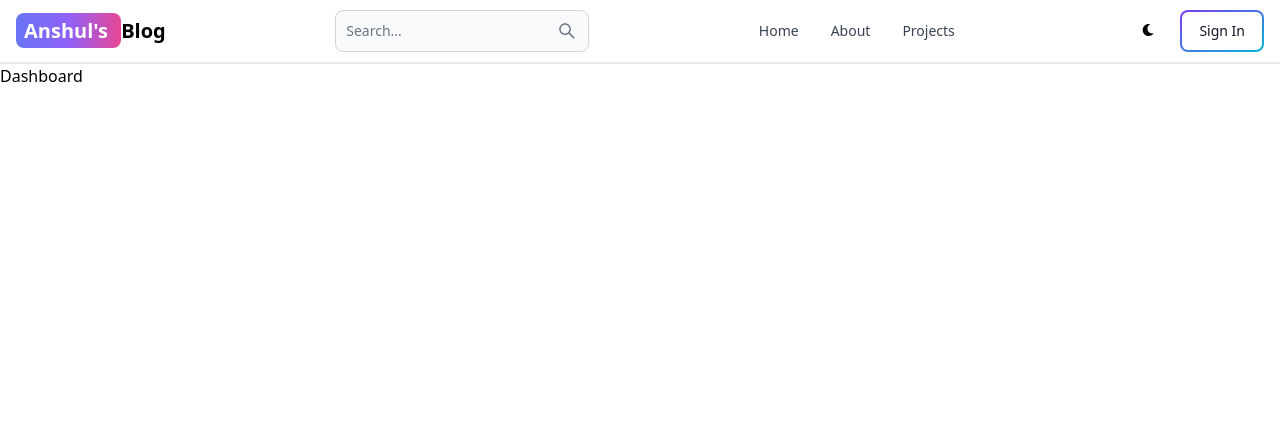
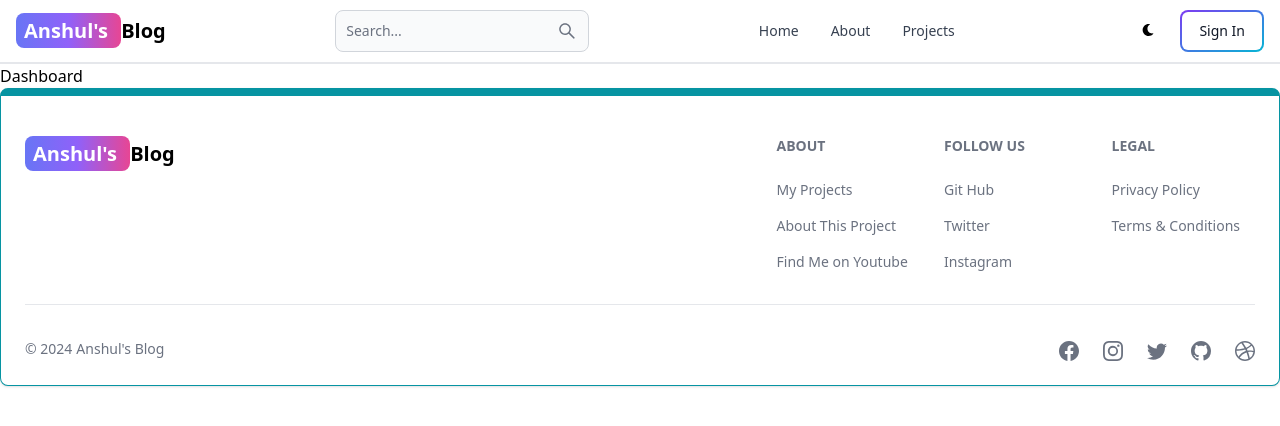
Before and after one commit to ansh788/react-blog-pilot, a React (Vite) app in the folder client/: page /dashboard in a window 1280 px wide. Shown: the top 426 px of the page. Built offline with nearby package versions, Linux system fonts and the light colour scheme.

Commit message:
created footer

```diff
--- a/client/src/App.jsx
+++ b/client/src/App.jsx
@@ -7,6 +7,7 @@ import Signin from './pages/Signin';
 import Signup from './pages/Signup';
 import Dashboard from './pages/Dashboard';
 import Header from './components/header';
+import Footer from './components/footer';
 export default function App() {
   return (
 <BrowserRouter>
@@ -20,6 +21,7 @@ export default function App() {
     <Route path='/dashboard' element={<Dashboard/>} />
 
   </Routes>
+  <Footer/>
 </BrowserRouter>
   )
 }
--- /dev/null
+++ b/client/src/components/footer.jsx
@@ -0,0 +1,107 @@
+import React from 'react'
+import { Link } from 'react-router-dom';
+import {Footer} from 'flowbite-react';
+import {BsFacebook, BsInstagram, BsTwitter, BsGithub, BsDribbble} from 'react-icons/bs';
+
+
+export default function FooterCom() {
+  return (
+    <Footer container className='border border-t-8 border-teal-500'>
+    <div className='w-full mx-auto'>
+        <div className='grid justify-between sm:flex md:grid-cols-1'>
+            <div className='mt-5'>
+            <Link to="/" className='self-center whitespace-nowrap text-lg sm:text-xl font-semibold dark:text-white'>
+    <span className='px-2 py-1 bg-gradient-to-r from-indigo-500 via-purple-500 to-pink-500 rounded-lg text-white'>Anshul's </span>Blog
+    </Link>
+            </div>
+            <div className='grid grid-cols-2 gap-8 mt-4 sm:grid-cols-3 sm:gap-6'>
+            <div>
+            <Footer.Title title='About'/>
+            <Footer.LinkGroup col>
+                <Footer.Link
+                href='https://www.technobrick.in'
+                target='_blank'
+                rel='noopener norefferer'
+                >
+                    My Projects
+                </Footer.Link>
+                <Footer.Link
+                href='/about'
+                target='_blank'
+                rel='noopener norefferer'
+                >
+                    About This Project
+                </Footer.Link>
+                <Footer.Link
+                href='https://www.youtube.in'
+                target='_blank'
+                rel='noopener norefferer'
+                >
+                    Find Me on Youtube
+                </Footer.Link>
+            </Footer.LinkGroup>
+            </div>
+            <div>
+            <Footer.Title title='Follow Us'/>
+            <Footer.LinkGroup col>
+                <Footer.Link
+                href='https://github.com/ansh788'
+                target='_blank'
+                rel='noopener norefferer'
+                >
+                    Git Hub
+                </Footer.Link>
+                <Footer.Link
+                href='https://twitter.com'
+                target='_blank'
+                rel='noopener norefferer'
+                >
+                   Twitter
+                </Footer.Link>
+                <Footer.Link
+                href='https://www.instagram.com'
+                target='_blank'
+                rel='noopener norefferer'
+                >
+                    Instagram
+                </Footer.Link>
+            </Footer.LinkGroup>
+            </div>
+            <div>
+            <Footer.Title title='Legal'/>
+            <Footer.LinkGroup col>
+                <Footer.Link
+                href='#'
+                target='_blank'
+                rel='noopener norefferer'
+                >
+                    Privacy Policy
+                </Footer.Link>
+                <Footer.Link
+                href='#'
+                target='_blank'
+                rel='noopener norefferer'
+                >
+                   Terms & Conditions
+                </Footer.Link>
+            </Footer.LinkGroup>
+            </div>
+            </div>
+        </div>
+        <Footer.Divider/>
+        <div className='w-full sm:flex sm:items-center sm:justify-between'>
+            <Footer.Copyright href='#' by="Anshul's Blog" year={new Date().getFullYear()}/>
+
+        <div className='flex gap-6 sm:mt-1 mt-4 sm:justify-center'>
+            <Footer.Icon href='#' icon={BsFacebook}/>
+            <Footer.Icon href='#' icon={BsInstagram}/>
+            <Footer.Icon href='#' icon={BsTwitter}/>
+            <Footer.Icon href='#' icon={BsGithub}/>
+            <Footer.Icon href='#' icon={BsDribbble}/>
+            </div>
+        </div>
+    </div>
+
+    </Footer>
+  )
+}
```
